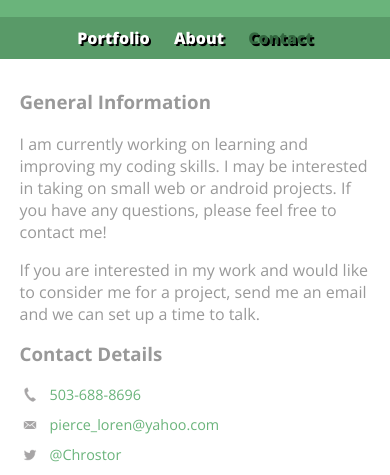
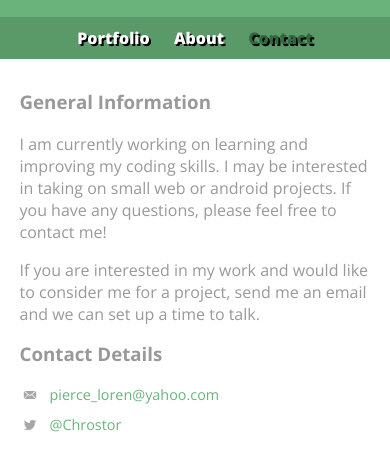
Before and after one commit to Chrostor/chrostor.github.io, a plain HTML site: page contact.html in a window 390 px wide. Shown: the part 72-547 px from the top of the page. Drawn offline with nearby package versions, Linux system fonts and the light colour scheme.

Commit message:
removed phone number from contact page

```diff
--- a/contact.html
+++ b/contact.html
@@ -32,7 +32,6 @@
       <section id="secondary">
         <h3>Contact Details</h3>
         <ul class="contact-info">
-          <li class="phone"><a href="tel:503-688-8696">503-688-8696</a></li>
           <li class="mail"><a href="mailto:pierce_loren@yahoo.com">pierce_loren@yahoo.com</a></li>
           <li class="twitter"><a href="http://twitter.com/intent/tweet?screen_name=Chrostor">@Chrostor</a></li>
         </ul>
```
